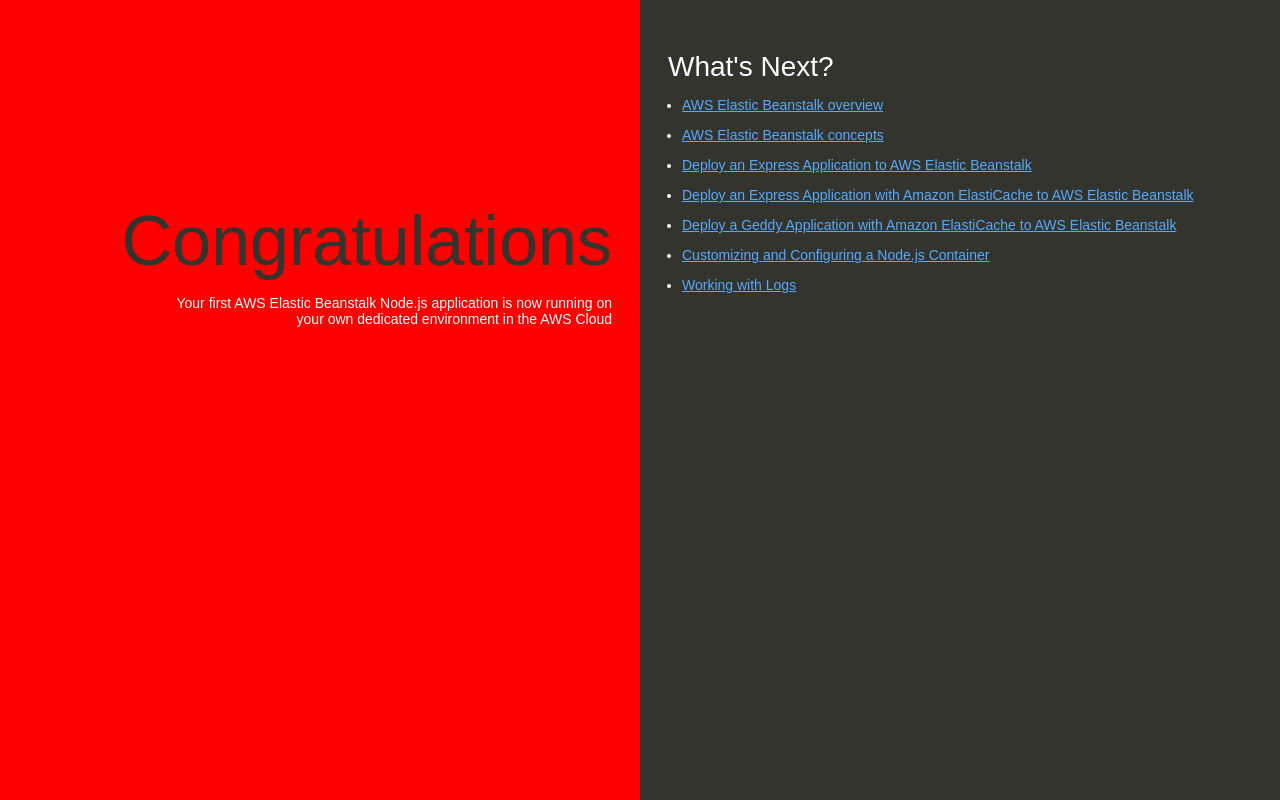
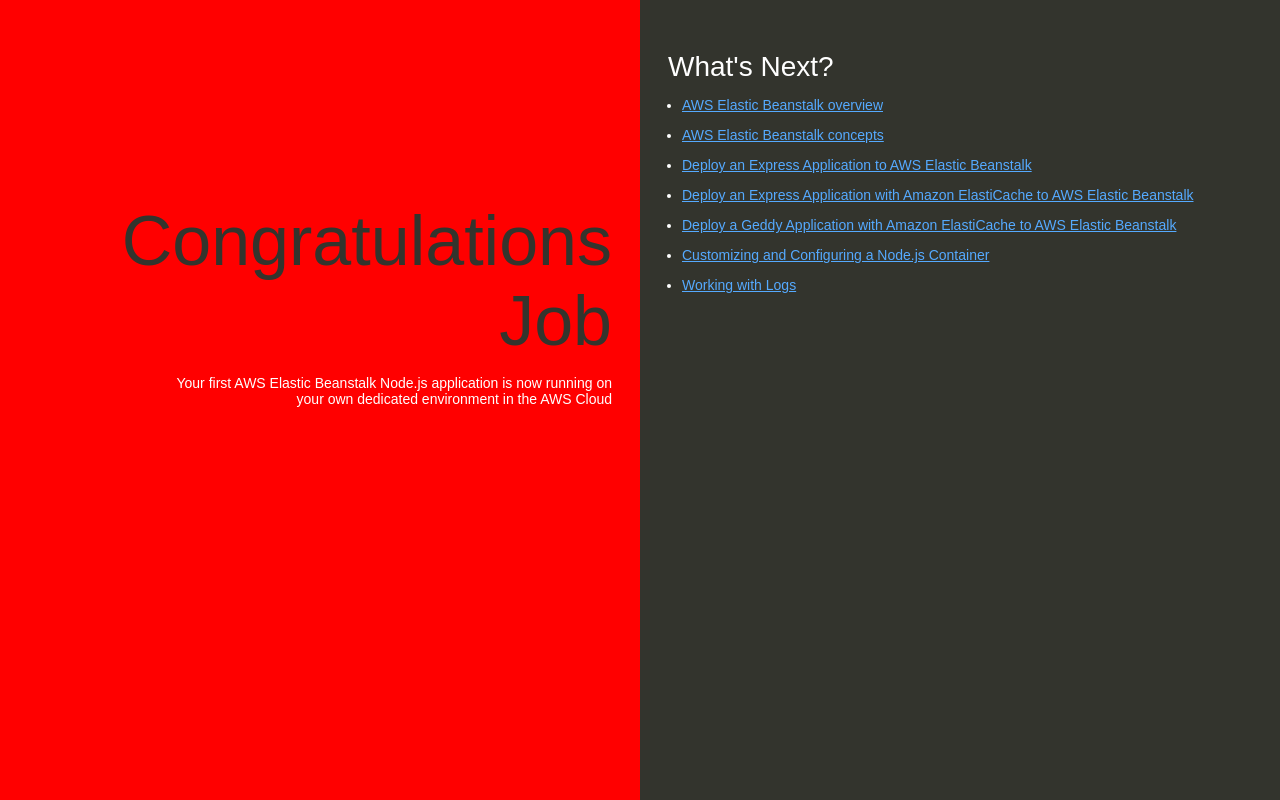
Before and after one commit to Kans-Kant/aws-node-app, a website: page index.html in a window 1280 px wide. Drawn offline with Linux system fonts and the light colour scheme.

Commit message:
Update index.html
formatting text

```diff
--- a/index.html
+++ b/index.html
@@ -74,7 +74,7 @@
   </head>
   <body>
     <div class="textColumn">
-      <h1>Congratulations</h1>
+      <h1>Congratulations Job</h1>
       <p>Your first AWS Elastic Beanstalk Node.js application is now running on your own dedicated environment in the AWS Cloud</p>
     </div>
     <div class="linksColumn">
```
